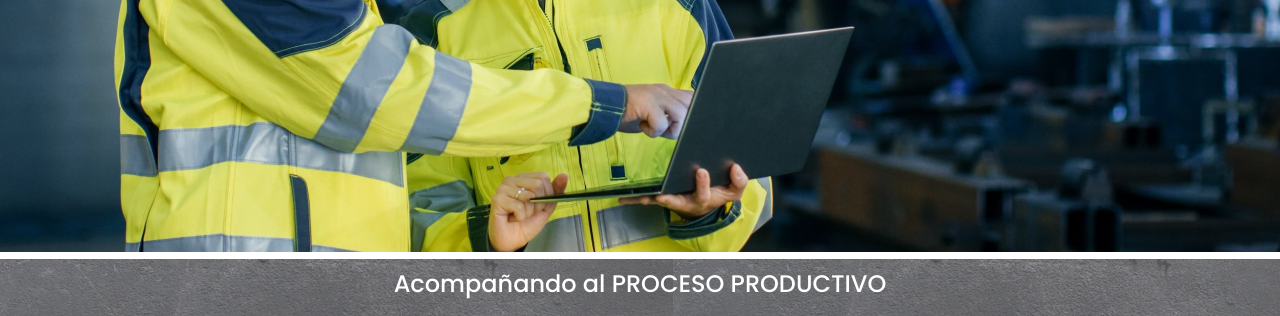
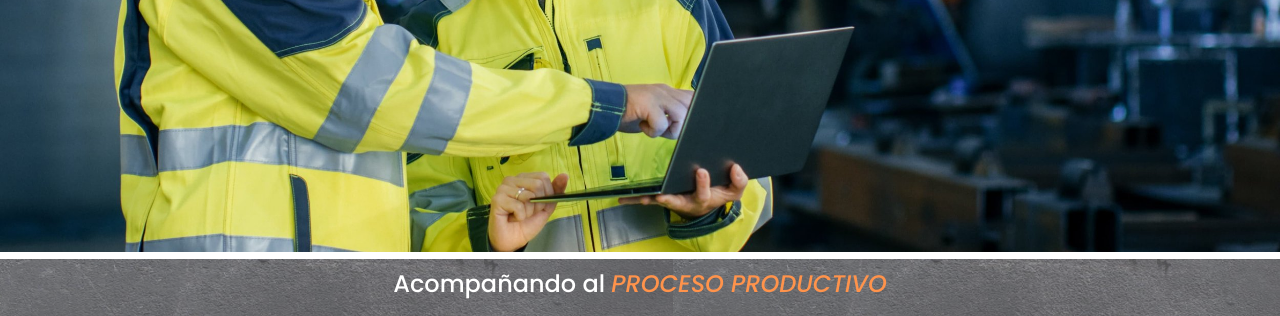
Before and after one commit to kacos992/PaginaDefinitiva, a website: page index.html in a window 1280 px wide. Shown: the part 426-742 px from the top of the page. Drawn offline with nearby package versions, Linux system fonts and the light colour scheme; files whose address does not match are found by name; a web font is replaced by a local one.

Commit message:
firts-commit

```diff
--- a/index.html
+++ b/index.html
@@ -56,7 +56,7 @@
     </section>
     <section class="divisorio">
       <div class="corte">
-        <h4>Acompañando al PROCESO PRODUCTIVO</h4>
+        <h4>Acompañando al <span class="sub_color_titulo2">PROCESO PRODUCTIVO</span></h4>
       </div>
     </section>
     <section class="cuerpo">
--- a/sass/_index.scss
+++ b/sass/_index.scss
@@ -56,6 +56,11 @@ $color_fondo_titulo : orange;
         font-style: normal;
         font-size: 10px;
         margin-top: 7px;
+        .sub_color_titulo2{
+            color: rgb(255, 102, 0);
+            font-family: "Poppins", sans-serif;
+            font-style: italic;
+        }
     }.cuerpo {
         display: flex;
         flex-direction: row;
```
Also changed, not shown: css/styles.css, 1 other file.
